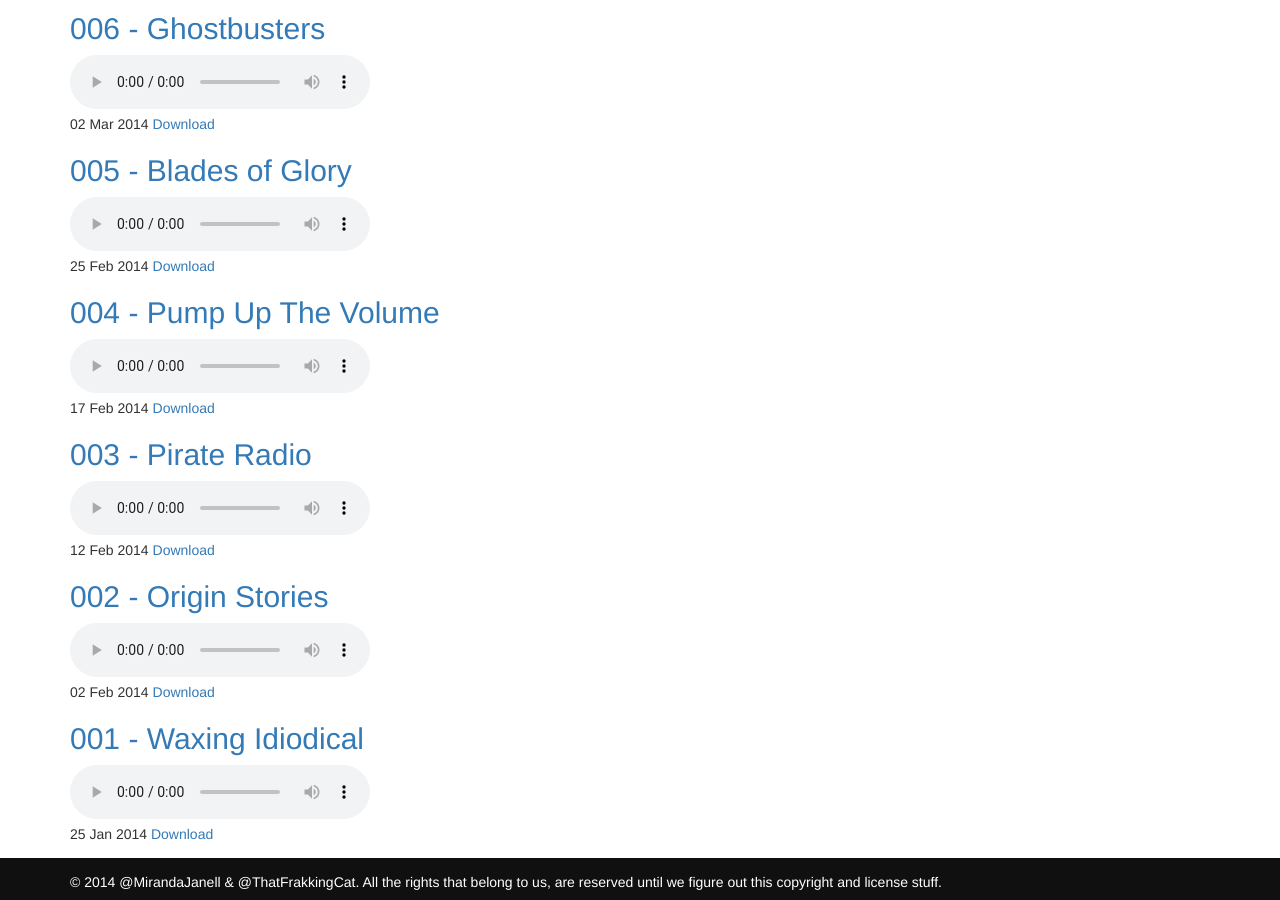
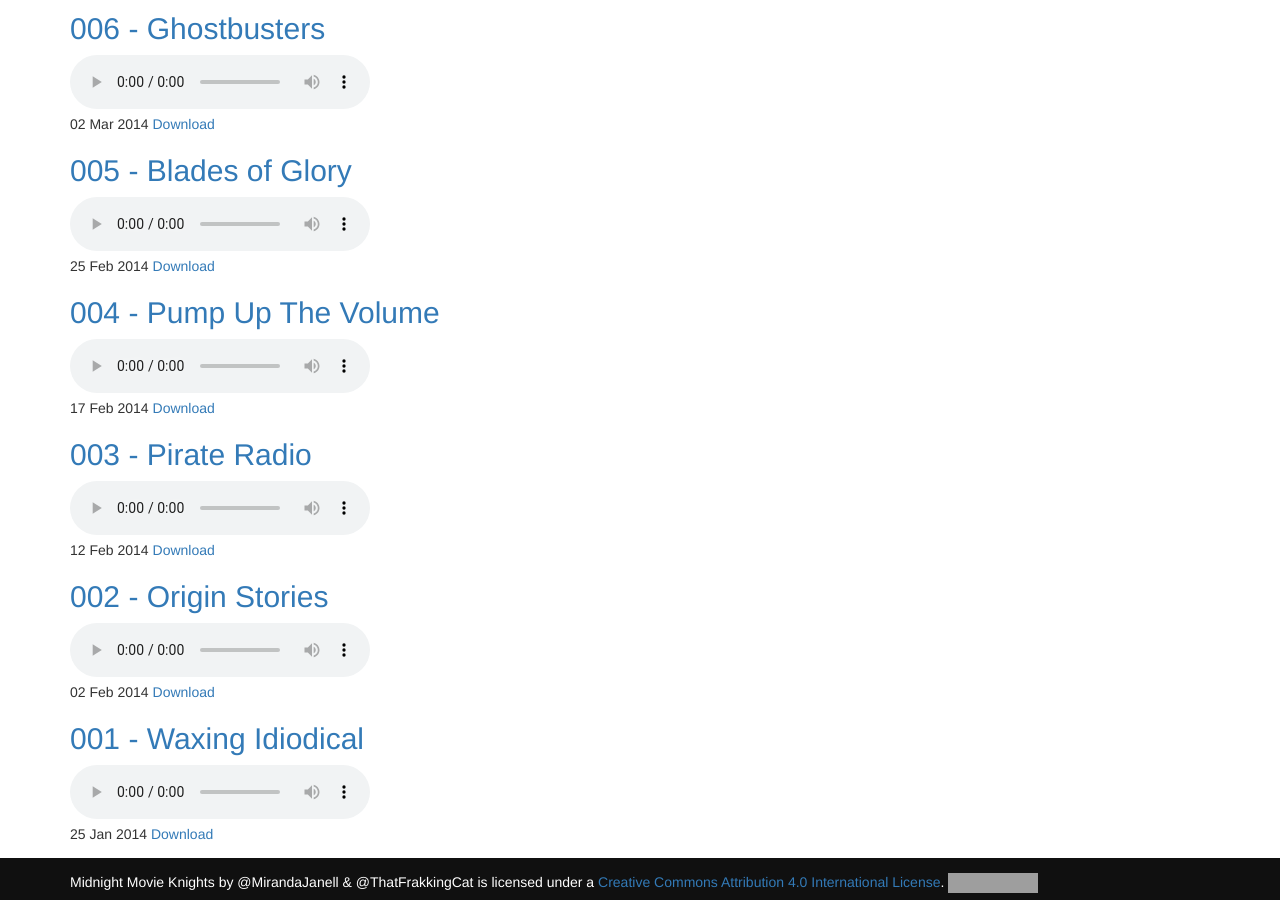
Before and after one commit to MirandaJanell/MidnightMovieKnights, a Jekyll site: the page built from index.html, in a window 1280 px wide and 900 px high, scrolled down 1676 px. Built offline with Jekyll 4.4.1, drawn with Linux system fonts in a browser that asks for light colours; nearby versions of some CDN libraries; Markdown is read by kramdown in place of the engine named in the settings; comment, search, counter and statistics services are not loaded; grey boxes are pictures that could not be loaded.

Commit message:
Added creative commons license.

```diff
--- a/_layouts/default.html
+++ b/_layouts/default.html
@@ -103,7 +103,10 @@
 		<footer>
 			<div class="container">
 				<div class="row">
-					<div class="col-md-12">&copy; 2014 @MirandaJanell &amp; @ThatFrakkingCat. All the rights that belong to us, are reserved until we figure out this copyright and license stuff.</div>
+					<div class="col-md-12">
+						<span xmlns:dct="http://purl.org/dc/terms/" property="dct:title">Midnight Movie Knights</span> by <span xmlns:cc="http://creativecommons.org/ns#" property="cc:attributionName">@MirandaJanell &amp; @ThatFrakkingCat</span> is licensed under a <a rel="license" href="http://creativecommons.org/licenses/by/4.0/">Creative Commons Attribution 4.0 International License</a>.
+						<a rel="license" href="http://creativecommons.org/licenses/by/4.0/"><img alt="Creative Commons License" style="border-width:0" src="http://i.creativecommons.org/l/by/4.0/88x31.png" /></a>
+						</div>
 				</div>
 			</div>
 		</footer>
```
